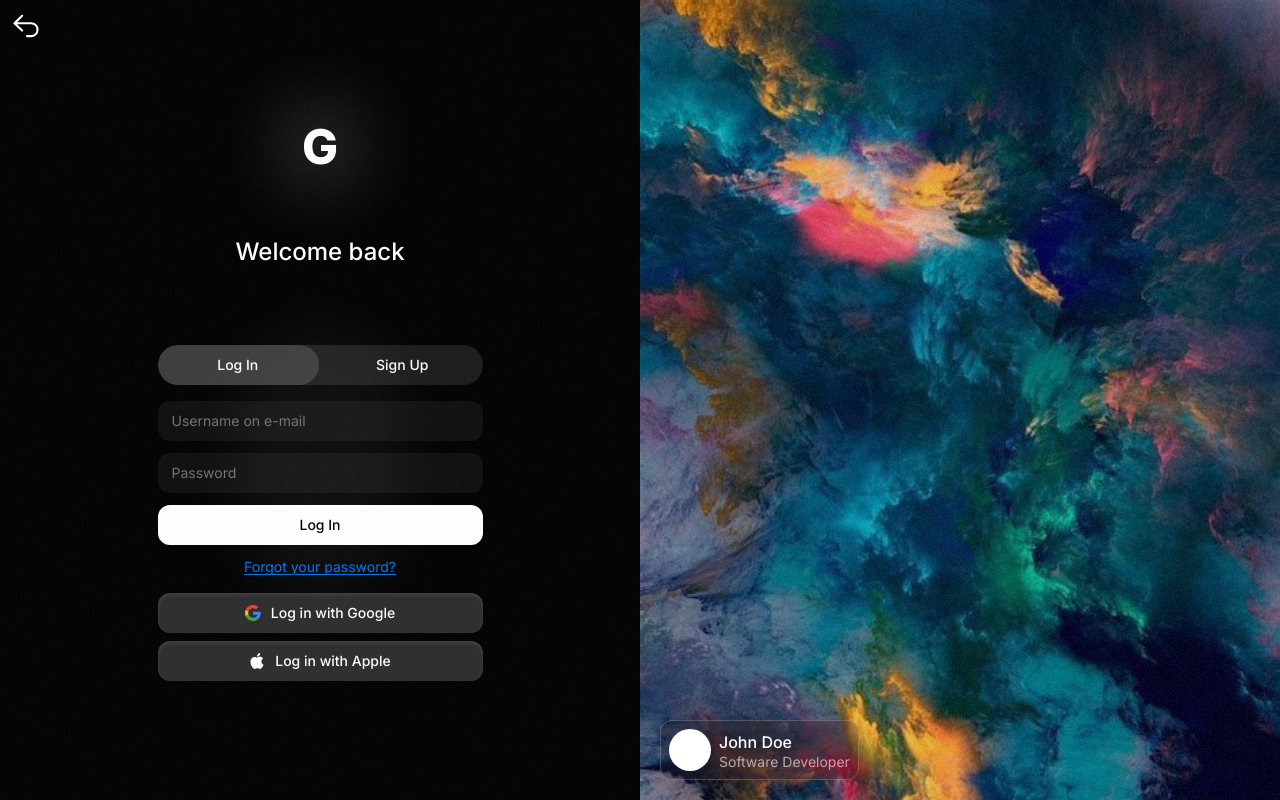
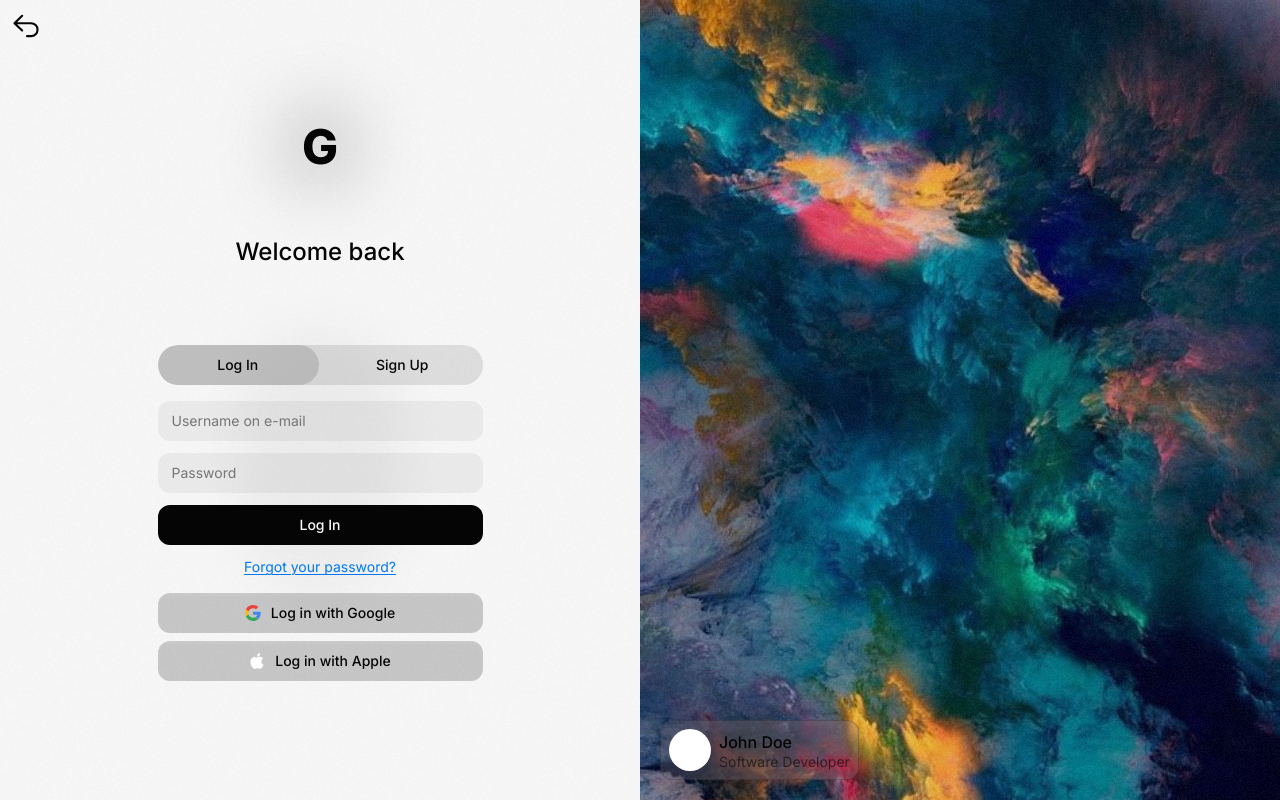
Before and after one commit to pillowskiy/gopix, a Next.js app in the folder client/: page /login in a window 1280 px wide. Built offline with nearby package versions, Linux system fonts and the light colour scheme; no server answers.

Commit message:
chore(styles): better design & correct opposite colors (theme)

```diff
--- a/client/src/app/(root)/ui/typo.module.scss
+++ b/client/src/app/(root)/ui/typo.module.scss
@@ -22,10 +22,10 @@
   display: grid;
   grid-template-columns: repeat(3, minmax(0, 1fr));
   margin-top: 16px;
-  gap: 32px 56px;
+  gap: 20px;
 
   @media (max-width: $screen-lg) {
-    gap: 32px 32px;
+    gap: 20px;
   }
 
   @media (max-width: $screen-md) {
--- a/client/src/components/header/header.module.scss
+++ b/client/src/components/header/header.module.scss
@@ -14,8 +14,12 @@
     display: flex;
     justify-content: space-between;
     align-items: center;
-    padding: 18px 32px;
+    padding: 18px 32px !important;
     height: fit-content;
+
+    @media screen and (max-width: $screen-md) {
+      padding: 18px 20px !important;
+    }
   }
 
   &Section {
--- a/client/src/components/ui/button/button.module.scss
+++ b/client/src/components/ui/button/button.module.scss
@@ -47,28 +47,28 @@
   &Variant {
     &Accent {
       background: $foreground;
-      color: $background;
+      color: $primary;
       transition: 128ms ease;
 
       &[data-hover],
       &[data-open] {
-        background: $foreground-weak;
+        background: foreground(0.8);
       }
     }
 
     &Secondary {
-      box-shadow: inset 0 2px 4px 0 foreground(0.1);
-      background-color: #303030;
-      transition: box-shadow 128ms ease;
+      box-shadow: inset 0 2px 4px 0 primary(0.1);
+      background-color: foreground(0.2);
+      transition: 128ms ease;
 
       &[data-hover],
       &[data-open] {
-        background-color: #404040;
+        background-color: foreground(0.1);
       }
 
       @media(hover: hover) {
         &:active {
-          box-shadow: inset 0 4px 8px 0 foreground(0.15);
+          box-shadow: inset 0 4px 8px 0 primary(0.15);
         }
       }
     }
@@ -92,7 +92,7 @@
 }
 
 .attentionBtn {
-  background: $background;
+  background: primary(0.9);
   backdrop-filter: blur(24px);
   transition: all 128ms ease;
   font-weight: 500;
--- a/client/src/components/ui/dialog/dialog.module.scss
+++ b/client/src/components/ui/dialog/dialog.module.scss
@@ -12,7 +12,7 @@
   &Backdrop {
     position: fixed;
     inset: 0;
-    background: linear-gradient(0deg, transparent 20%, primary(0.8) 100%);
+    background: linear-gradient(180deg, transparent 20%, rgba($dark, 0.8) 100%);
     transition: all 256ms ease-out;
 
     &[data-closed] {
@@ -37,7 +37,7 @@
     width: 100%;
 
     border-radius: 0.75rem;
-    background: foreground(0.05);
+    background: rgba($light, 0.1);
     border: 1px foreground(0.1) solid;
     padding: 24px;
     backdrop-filter: blur(40px);
--- a/client/src/components/ui/dropdown/dropdown.module.scss
+++ b/client/src/components/ui/dropdown/dropdown.module.scss
@@ -26,8 +26,8 @@
 
     transform-origin: top right;
     border-radius: 12px;
-    border: 1px foreground(0.1) solid;
-    background: foreground(0.05);
+    border: 1px solid foreground(0.1);
+    background: rgba($light, 0.05);
     padding: 4px;
     backdrop-filter: blur(40px);
     z-index: 40;
@@ -65,6 +65,6 @@
   &Separator {
     margin: 4px 0;
     height: 1px;
-    background: foreground(0.05);
+    background: foreground(0.1);
   }
 }
--- a/client/src/components/ui/switch/switch.module.scss
+++ b/client/src/components/ui/switch/switch.module.scss
@@ -36,8 +36,8 @@
     width: auto;
     transform: translateX(0);
     border-radius: 9999px;
-    background-color: $foreground;
-    box-shadow: 0 4px 6px primaru(0.1);
+    background-color: $light;
+    box-shadow: 0 4px 6px rgba($light, 0.2);
     transition: transform 196ms ease-in-out;
 
     .switchSizeMedium &::after,
@@ -50,7 +50,7 @@
       transition: transform 128ms ease-in-out;
       transition-delay: 64ms;
 
-      background: foreground(0.9);
+      background: rgba($light, 0.9);
       filter: blur(4px);
     }
 
--- a/client/src/styles/_mixins.scss
+++ b/client/src/styles/_mixins.scss
@@ -5,8 +5,8 @@
   padding: 0 64px;
   max-width: 1440px;
 
-  @media (max-width: $screen-md) {
-    padding: 0 1.5rem;
+  @media (max-width: $screen-lg) {
+    padding: 0 20px;
   }
 }
 
--- a/client/src/styles/_variables.scss
+++ b/client/src/styles/_variables.scss
@@ -1,9 +1,11 @@
-$background: #050505;
-$foreground: #FDFDFD;
-$foreground-weak: #CBCBCB;
+// White
+$foreground: #050505;
+$primary: #FDFDFD;
+$background: #FDFDFD;
 
-$primary: #050505;
-$foreground: #FDFDFD;
+// General
+$light: #FDFDFD;
+$dark: #050505;
 
 $grey: #A3A3A3;
 $destructive: #D22B2B;
@@ -21,7 +23,7 @@ $text-lg: 1.125rem;
 $text-xl: 1.25rem;
 
 $screen-sm: 640px;
-$screen-md: 768px;
-$screen-lg: 1024px;
+$screen-md: 868px;
+$screen-lg: 1080px;
 $screen-xl: 1280px;
 $screen-xxl: 1536px;
--- a/client/src/styles/globals.scss
+++ b/client/src/styles/globals.scss
@@ -14,7 +14,7 @@ body {
   -webkit-font-smoothing: antialiased;
   -moz-osx-font-smoothing: grayscale;
 
-  background: $background;
+  background: $primary;
   color: $foreground;
 
   position: relative;
@@ -38,11 +38,11 @@ body {
 
     background: primary(0.8);
     border-radius: 32px 32px 0 0;
-    padding: 64px 16px;
+    padding: 32px 16px;
     margin-top: 16px;
 
-    @media(max-width: $screen-sm) {
-      padding: 64px 0;
+    @media screen and (max-width: $screen-md) {
+      padding: 32px 0;
     }
   }
 }
```
Also changed, not shown: client/src/app/(root)/ui/page.tsx (+6 -7 lines).
